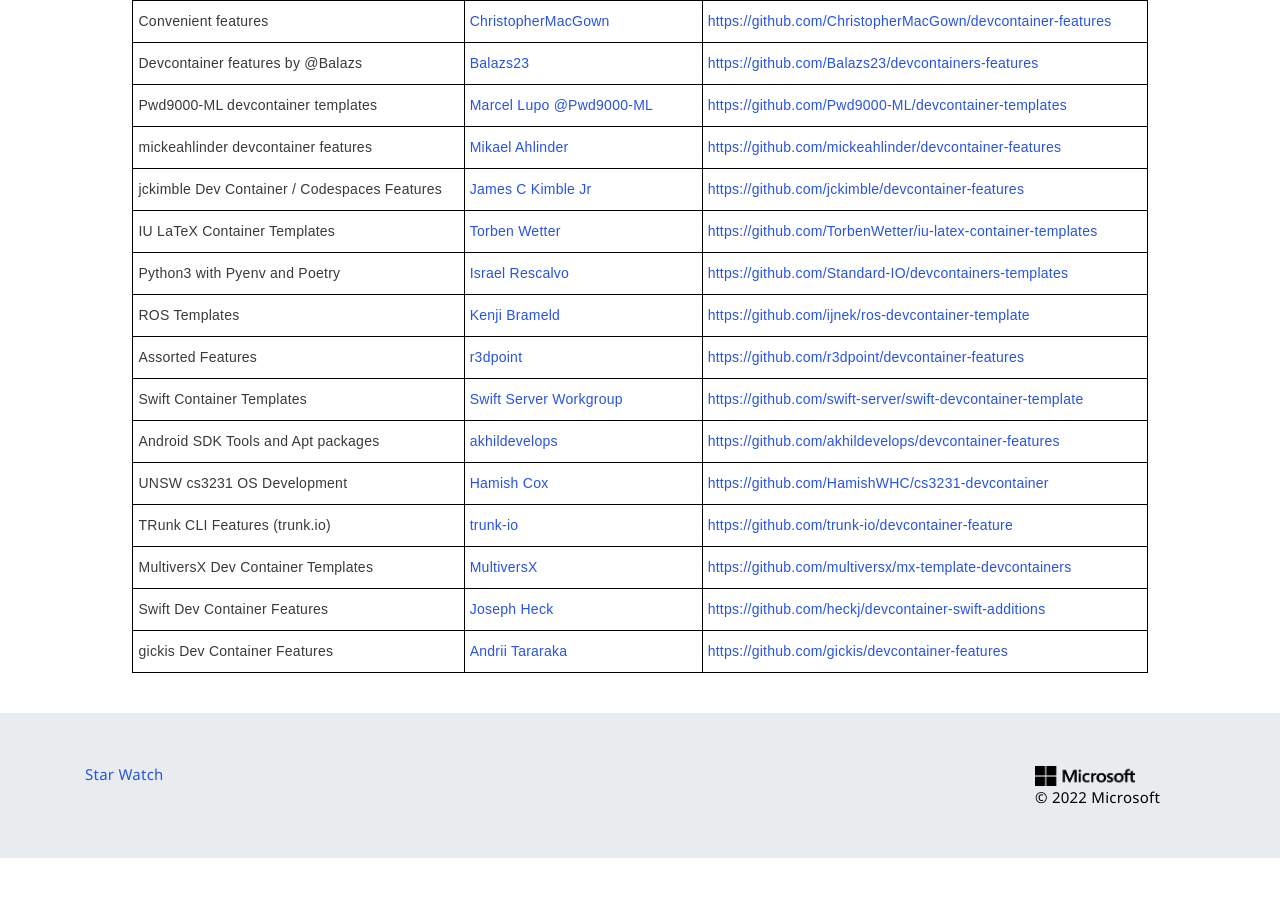
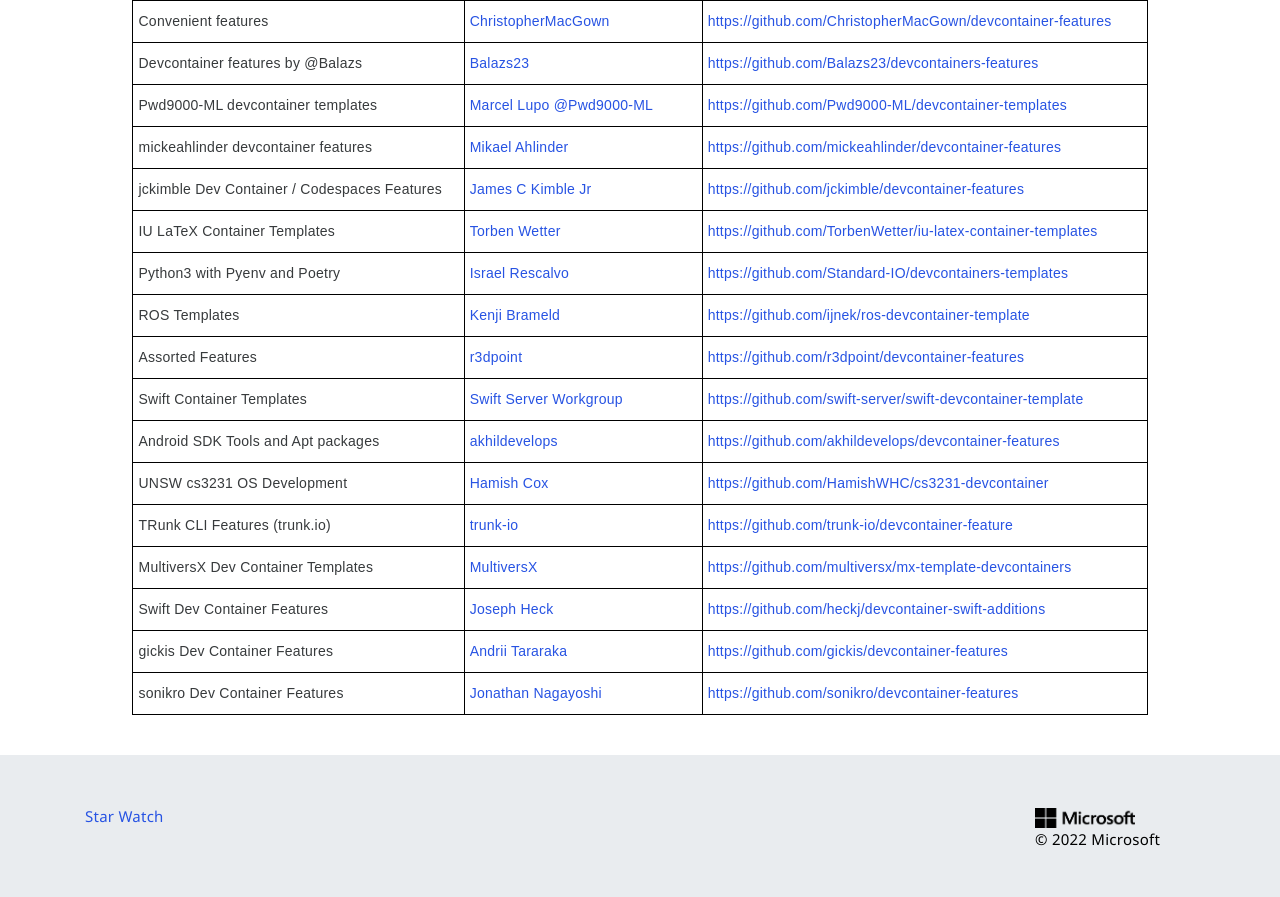
Before and after one commit to devcontainers/devcontainers.github.io, a Jekyll site: the page built from collections.html, in a window 1280 px wide and 900 px high, scrolled down 2308 px. Shown: the top 897 px of the window. Built offline with Jekyll 4.4.1, drawn with Linux system fonts in a browser that asks for light colours; nearby versions of some CDN libraries; comment, search, counter and statistics services are not loaded; before the commit the page ends 3166 px from its top, so only the background shows below that.

Commit message:
feat: adds sonikro devcontainer-feature repository to the collection

```diff
--- a/_data/collection-index.yml
+++ b/_data/collection-index.yml
@@ -313,3 +313,8 @@
   contact: https://github.com/gickis/devcontainer-features/issues
   repository: https://github.com/gickis/devcontainer-features
   ociReference: ghcr.io/gickis/devcontainer-features
+- name: sonikro Dev Container Features
+  maintainer: Jonathan Nagayoshi
+  contact: https://github.com/sonikro/devcontainer-features/issues
+  repository: https://github.com/sonikro/devcontainer-features
+  ociReference: ghcr.io/sonikro/devcontainer-features
```
